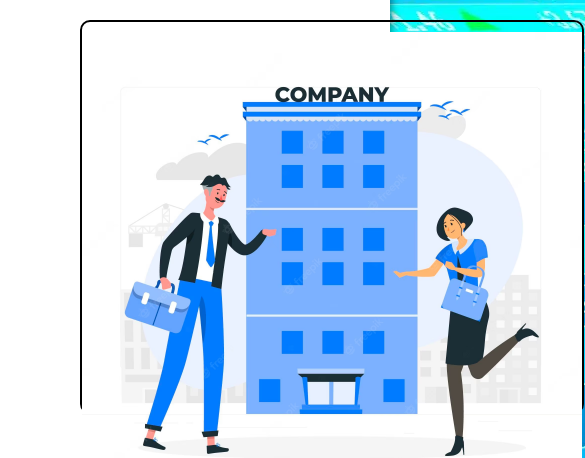
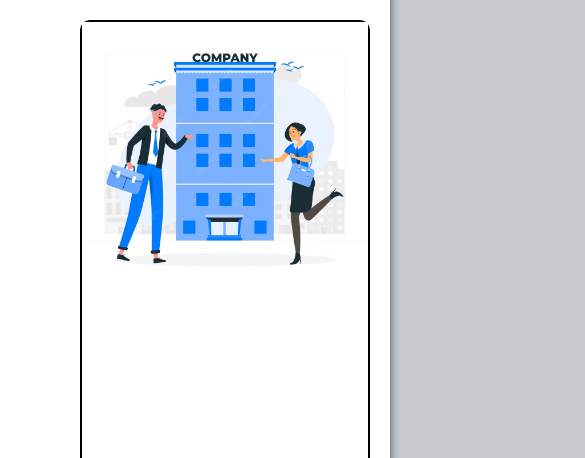
Before and after one commit to DevBrenner/teste-site-01, a plain HTML site: page index.html in a window 390 px wide. Shown: the part 381-839 px from the top of the page, 585 px wide, since content can reach past the window. Drawn offline with Linux system fonts and the light colour scheme.

Commit message:
atualização de responsividade

```diff
--- a/index.html
+++ b/index.html
@@ -30,9 +30,9 @@
             </h2>
 
         <div id="qimg">
-            <picture>
-                <source media="(max-width: 800px)" srcset="imagem/ilustracao-do-conceito-de-empresa_114360-2581.avif">
-                <img src="imagem/ilustracao-do-conceito-de-empresa_114360-2581.avif" alt=""></picture>
+
+
+                <img src="imagem/ilustracao-do-conceito-de-empresa_114360-2581.avif" alt="">
 
         </div>
 
--- a/style.css
+++ b/style.css
@@ -5,7 +5,8 @@ body{
     background-color: #C6CACF;
     background-image: url(imagem/GettyImages-183766131-low.webp);
     background-repeat: no-repeat;
-
+    height: 100vh;
+    background-size: 100% 100%;
 }
 
 *{
@@ -72,11 +73,9 @@ h2{
 }
 
 div{
-    min-width: 300px;
-    max-width: 1000px;
+
     border: 2px solid black;
-    width: 500px;
-    height: 380px;
+    height: 100vh;
     border-radius: 10px;
     display: inline-block;
     margin-top: 5px;
@@ -84,10 +83,9 @@ div{
 
 div#qimg{
 
-    min-width: 300px;
-    max-width: 1000px;
+
    margin-left: 60px;
-   padding-top: 10px;
+
 }
 
 img{
```
